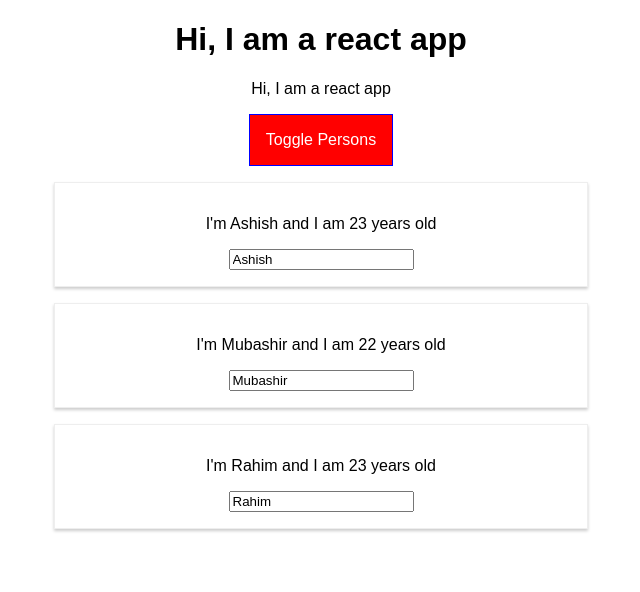
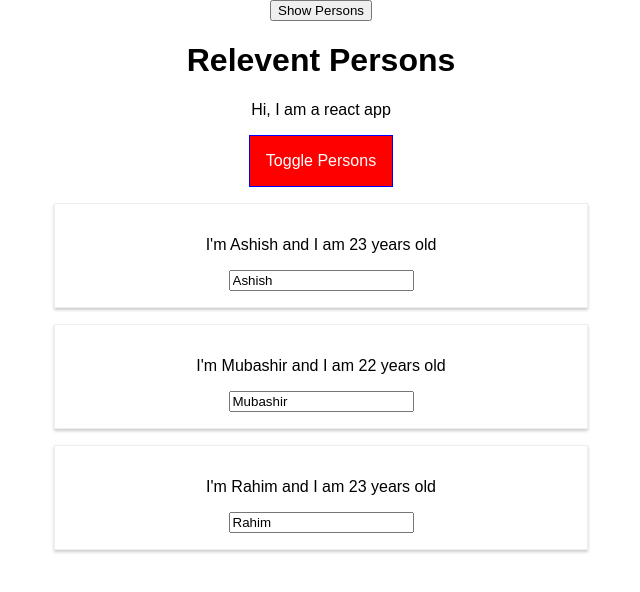
Before and after one commit to MubashirAR/learningReact, a React app in the folder practice/: page / in a window 1280 px wide. Both pictures are taken after a click on the button "Toggle Persons". Shown: the top 592 px of the page, without its empty margins (319-959 px from the left). Built offline with nearby package versions, Linux system fonts and the light colour scheme.

Commit message:
Lifecycle hooks and PureComponent

```diff
--- a/practice/src/components/Cockpit/Cockpit.js
+++ b/practice/src/components/Cockpit/Cockpit.js
@@ -4,23 +4,21 @@
     const assignedClasses = [];
     let btnClass = '';
     if (props.showPersons) {
-          btnClass = classes.Red
+        btnClass = classes.Red
     }
     if (props.persons.length <= 2) {
-      assignedClasses.push(classes.red);
+        assignedClasses.push(classes.red);
     }
-    if(props.persons.length <=1 ) {
-      assignedClasses.push(classes.bold);
+    if (props.persons.length <= 1) {
+        assignedClasses.push(classes.bold);
     }
 
-
     return <div className={classes.Cockpit}>
-            <h1> Hi, I am a react app</h1>
-            <p className={assignedClasses.join(' ')}> Hi, I am a react app</p>
-            <button
-            className={btnClass}
-            onClick={() => props.click()} >Toggle Persons</button>
-        </div>
+        <h1>{props.appTitle}</h1>
+        <p className={assignedClasses.join(' ')}>
+            Hi, I am a react app</p>
+        <button className={btnClass} onClick={() => props.click()}>Toggle Persons</button>
+    </div>
 
 };
 
--- a/practice/src/components/Persons/Person/Person.js
+++ b/practice/src/components/Persons/Person/Person.js
@@ -1,14 +1,28 @@
-import React, { Component } from 'react';
+import React, {Component} from 'react';
 import classes from './Person.css';
-const person = (props) => {
-    // const rndm = Math.random();
-    // if (rndm>0.7) {
-    //     throw Error('Something went wrong')
-    // }
-    return <div className={classes.Person} >
-        <p onClick={props.click}> I'm {props.name} and I am {props.age} years old </p>
-        <p>{props.children}</p>
-        <input value={props.name} type="text" onChange={props.nameChanged}/>
-    </div>
-};
-export default person;
+class Person extends Component {
+    constructor(props) {
+        super(props);
+        console.log('[Person.js] inside constructor();', props);
+    }
+    componentWillMount() {
+        console.log('[Person.js] inside componentWillMount();');
+    }
+    componentDidMount() {
+        console.log('[Person.js] inside componentDidMount();');
+    }
+    componentWillUnmount() {
+        console.log('[Person.js] inside componentWillUnMount();');
+    }
+    render() {
+        console.log('[Person.js] inside render();');
+        return <div className={classes.Person}>
+            <p onClick={this.props.click}>
+                I'm {this.props.name} and I am {this.props.age} years old
+            </p>
+            <p>{this.props.children}</p>
+            <input value={this.props.name} type="text" onChange={this.props.nameChanged}/>
+        </div>
+    }
+}
+export default Person;
--- a/practice/src/components/Persons/Persons.js
+++ b/practice/src/components/Persons/Persons.js
@@ -1,14 +1,60 @@
-import React from "react";
+import React, {PureComponent} from "react";
 import Person from "./Person/Person";
 
-const Persons = props => props.persons.map((person,index) => {
-            return <Person
+class Persons extends PureComponent {
+    constructor(props) {
+        super(props);
+        console.log('[Persons.js] inside constructor();', props);
+
+    }
+    componentWillMount() {
+        console.log('[Persons.js] inside componentWillMount();');
+
+    }
+    componentDidMount() {
+        console.log('[Persons.js] inside componentDidMount();');
+
+    }
+    componentWillUnmount() {
+        console.log('[Persons.js] inside componentWillUnmount();');
+
+    }
+
+    componentWillReceiveProps(nextProps) {
+        console.log('[UPDATE Persons.js] Inside componentWillReceiveProps', nextProps);
+
+    }
+    // shouldComponentUpdate(nextProps, nextState) {
+    //     console.log('[UPDATE Persons.js] Inside shouldComponentUpdate');
+    //     return nextProps.persons !== this.props.persons ||
+    //     nextProps.changed !== this.props.changed ||
+    //     nextProps.clicked !== this.props.clicked;
+    // }
+    componentWillUpdate() {
+        console.log('[UPDATE Persons.js] Inside componentWillUpdate(); ');
+
+    }
+    componentDidUpdate() {
+        console.log('[UPDATE Persons.js] Inside componentDidUpdate();');
+
+    }
+
+    render() {
+        console.log('[Persons.js] inside render();');
+
+        return this
+            .props
+            .persons
+            .map((person, index) => {
+                return <Person
                     name={person.name}
                     age={person.age}
-                    click={() => props.clicked(index)}
+                    click={() => this.props.clicked(index)}
                     key={index}
-                    nameChanged= {(event) => props.changed(event, person.id)}
-                    />
+                    nameChanged=
+                    {(event) => this.props.changed(event, person.id)}/>
 
-    })
+            })
+    }
+}
 export default Persons;
--- a/practice/src/containers/App.js
+++ b/practice/src/containers/App.js
@@ -1,67 +1,103 @@
-import React, { Component } from 'react';
+import React, {PureComponent} from 'react';
 import classes from './App.css';
 import Cockpit from '../components/Cockpit/Cockpit'
 import Persons from "../components/Persons/Persons";
 
-class App extends Component {
-  state = {
+class App extends PureComponent {
+    constructor(props) {
+        super(props);
+        console.log('[App.js] inside constructor();', props);
+        this.state = {
             persons: [
-      {id: 'b3h5b4j1', name:"Ashish", age:"23"},
-      {id: 'b3h5b4j2', name:"Mubashir", age:"22"},
-      {id: 'b3h5b4j3', name:"Rahim", age:"23"}
-
+                {
+                    id: 'b3h5b4j1',
+                    name: "Ashish",
+                    age: "23"
+                }, {
+                    id: 'b3h5b4j2',
+                    name: "Mubashir",
+                    age: "22"
+                }, {
+                    id: 'b3h5b4j3',
+                    name: "Rahim",
+                    age: "23"
+                }
             ],
-    showPersons : false
+            showPersons: false
+        }
+    }
+    componentWillMount() {
+        console.log('[App.js] inside componentWillMount();');
+    }
+    componentDidMount() {
+        console.log('[App.js] inside componentDidMount();');
+    }
+    // shouldComponentUpdate(nextProps, nextState) {
+    //     console.log('[UPDATE App.js] Inside shouldComponentUpdate');
+    //     return nextState.persons !== this.state.persons ||
+    //     nextState.showPersons !== this.state.showPersons ;
+    // }
+    componentWillUpdate() {
+        console.log('[UPDATE App.js] Inside componentWillUpdate(); ');
+    }
+    componentDidUpdate() {
+        console.log('[UPDATE App.js] Inside componentDidUpdate();');
     }
     switchNameHandler = (newName) => {
         this.setState({
             persons: [
-        { name:"Ashish", age:"23"},
-        { name:newName, age:"22"},
-        { name:"Rahim", age:"23"}
-
+                {
+                    name: "Ashish",
+                    age: "23"
+                }, {
+                    name: newName,
+                    age: "22"
+                }, {
+                    name: "Rahim",
+                    age: "23"
+                }
             ]
         })
-
     }
     nameChangedHandler = (event, id) => {
-    const personIndex = this.state.persons.findIndex((person) => id == person.id );
+        const personIndex = this
+            .state
+            .persons
+            .findIndex((person) => id === person.id);
         const person = Object.create(this.state.persons[personIndex]);
         const persons = [...this.state.persons];
         person.name = event.target.value;
         persons[personIndex] = person;
 
-    this.setState({ persons: persons })
+        this.setState({persons: persons})
     }
     togglePersonsHandler = () => {
         this.setState({
-      showPersons : !this.state.showPersons
+            showPersons: !this.state.showPersons
         })
     }
-  deletePersonHandler = (personIndex) =>{
+    deletePersonHandler = (personIndex) => {
         const persons = [...this.state.persons]
-    persons.splice(personIndex,1);
-    this.setState({persons:persons})
+        persons.splice(personIndex, 1);
+        this.setState({persons: persons})
     }
     render() {
-
-
+        console.log('[App.js] inside render();');
         let persons = null;
-
         if (this.state.showPersons) {
             persons = <Persons
                 persons={this.state.persons}
-          clicked= {this.deletePersonHandler}
+                clicked={this.deletePersonHandler}
                 changed={this.nameChangedHandler}/>;
         }
-
         return (
             <div className={classes.App}>
+            <button onClick={() => {this.setState({showPersons:true})}}>Show Persons</button>
                 <Cockpit
-      persons= {this.state.persons}
-      showPersons= {this.state.showPersons}
-      click={this.togglePersonsHandler}/>
-        {persons}
+                    appTitle={this.props.title}
+                    persons={this.state.persons}
+                    showPersons={this.state.showPersons}
+                    click={this.togglePersonsHandler}/> {persons}
             </div>
         );
     }
--- a/practice/src/index.js
+++ b/practice/src/index.js
@@ -4,5 +4,5 @@
 import App from './containers/App';
 import registerServiceWorker from './registerServiceWorker';
 
-ReactDOM.render(<App />, document.getElementById('root'));
+ReactDOM.render(<App title="Relevent Persons"/>, document.getElementById('root'));
 registerServiceWorker();
```
Lines whose indentation alone changed are shown as unchanged.
